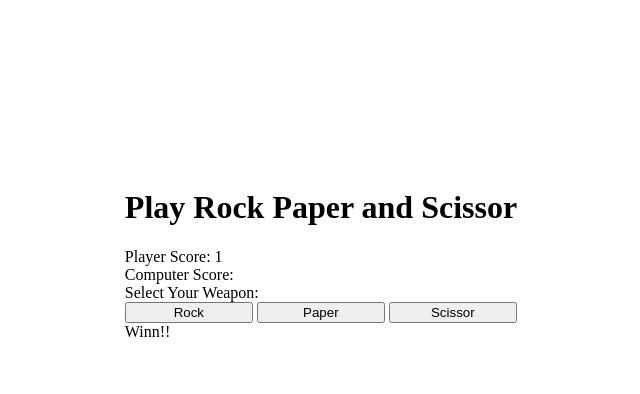
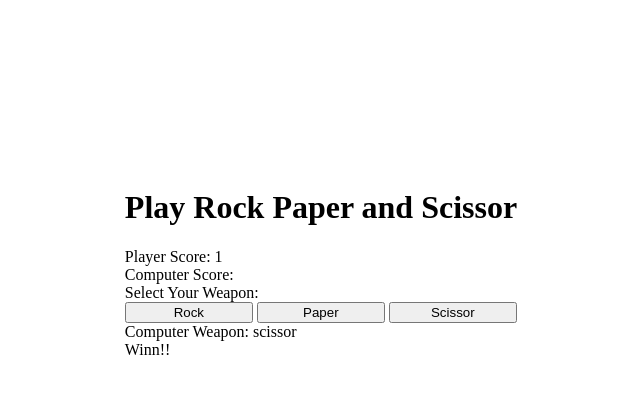
Before and after one commit to sudhanshu042004/Javascript, a plain HTML site: page rock_paper_scissor/index.html in a window 1280 px wide. Both pictures are taken after a click on the button "Rock". Shown: the whole page, without its empty margins (319-959 px from the left). Drawn offline with Linux system fonts and the light colour scheme.

Commit message:
add setTimeout function

```diff
--- a/rock_paper_scissor/Index.js
+++ b/rock_paper_scissor/Index.js
@@ -7,6 +7,7 @@ var loose = false;
 const playerscore = document.querySelector("#pscore");
 const computerscore = document.querySelector("#cscore");
 const playerSelection = document.querySelector("#player");
+const computerSelection = document.querySelector("#Computer");
 const Result = document.querySelector("#gameResult");
 
 //reload function
@@ -44,7 +45,7 @@ const buttons = document.querySelectorAll("button");
 buttons.forEach((button) => {
   button.addEventListener("click", () => {
     //random weapon for computer
-    let computer;
+    let computer ="  ";
     let selection = Math.random();
     if (selection < 0.34) {
       computer = "rock";
@@ -53,7 +54,10 @@ buttons.forEach((button) => {
     } else computer = "scissor";
 
     player = button.id;
+    computerSelection.innerHTML=computer;
+   setTimeout(() => {
     Game(player, computer);
+   }, 1000);
 
     if (P_count > 3) {
       win = true;
--- a/rock_paper_scissor/index.html
+++ b/rock_paper_scissor/index.html
@@ -19,6 +19,7 @@
             <button id="paper">Paper</button>
             <button id="scissor">Scissor</button>
           </div>
+         Computer Weapon:  <span id="Computer"> </span>
           <div id="player"></div>
         </div>
     </div>
```
